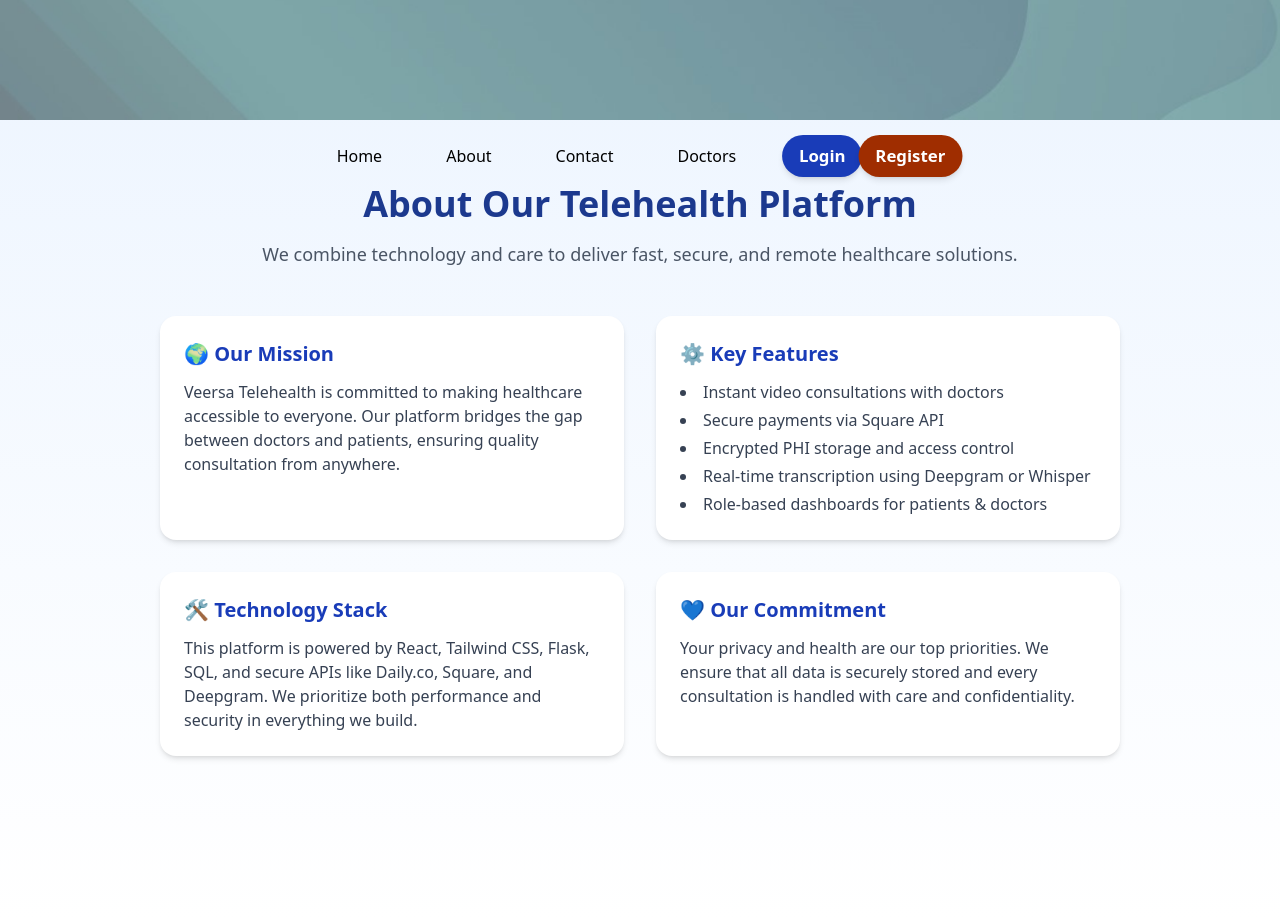
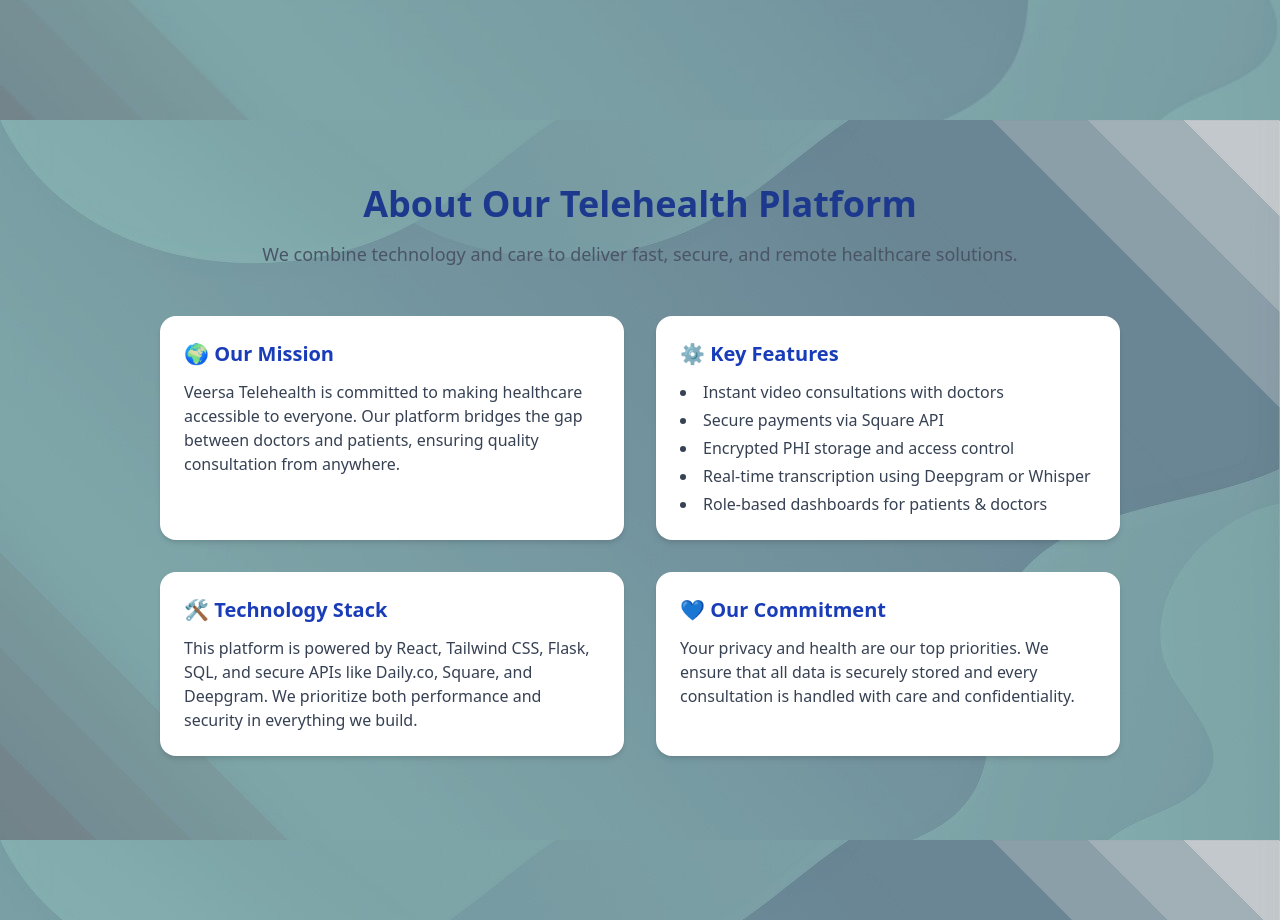
Before and after one commit to meetarora10/veersa-hack, a React (Vite) app in the folder client/: page / in a window 1280 px wide. Shown: the part 680-1600 px from the top of the page. Built offline with nearby package versions, Linux system fonts and the light colour scheme.

Commit message:
Auto Commit: $(date +'%Y-%m-%d %H:%M:%S')

```diff
--- a/client/src/pages/About.jsx
+++ b/client/src/pages/About.jsx
@@ -1,9 +1,11 @@
-import Navbar from '../components/Navbar';
+
+
+import img from '../assets/header_back2.jpg'
 
 function About() {
   return (
-    <div className="min-h-screen bg-gradient-to-b from-blue-50 to-white">
-      <Navbar />
+    <div className="min-h-screen bg-gradient-to-b from-blue-50 to-white" style={{backgroundImage: `url(${img})`}}>
+
       <div className="max-w-5xl mx-auto py-16 px-4 sm:px-6 lg:px-8">
         <div className="mb-12 text-center">
           <h1 className="text-4xl font-extrabold text-blue-900 mb-4">About Our Telehealth Platform</h1>
```
